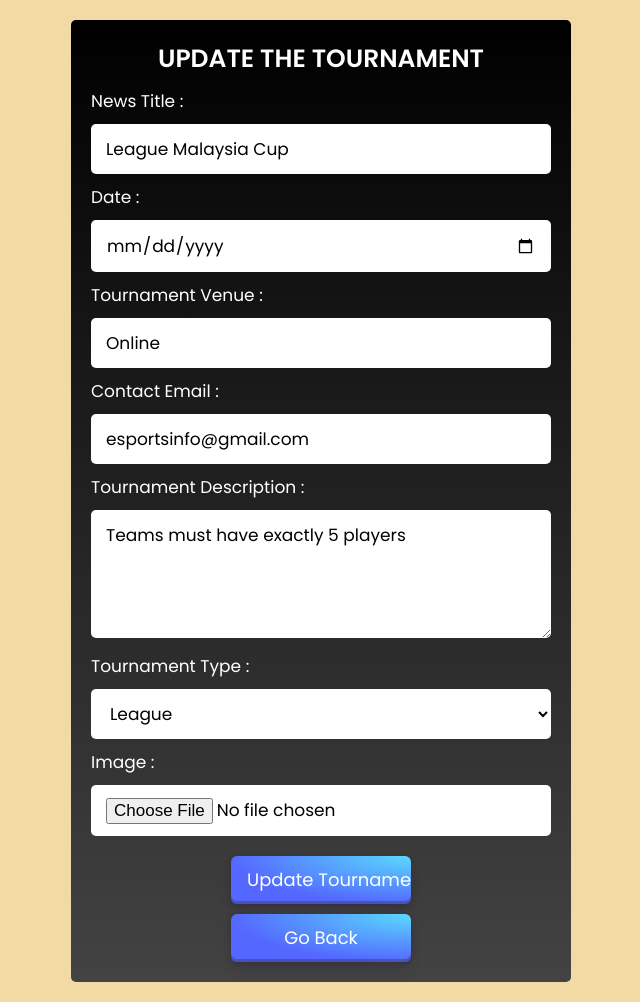
After one commit to LeeCK02/E-Sports-Information, a PHP site: page /Web/update_tour.php?edit=1 in a window 1280 px wide. The commit adds this page. Shown: the whole page, without its empty margins (319-959 px from the left). Run offline with PHP 8.4, Linux system fonts and the light colour scheme; data comes from the database, SQL or seed files in the repository.

Commit message:
Add files via upload

```diff
--- a/Web Development/public_html/add_tournaments.php
+++ b/Web Development/public_html/add_tournaments.php
@@ -285,7 +285,7 @@ if(isset($message)){
             <td><?php echo $row['description']; ?></td>
             <td><?php echo $row['type']; ?></td>
             <td>
-               <a href="update_news.php?edit=<?php echo $row['id']; ?>" class="edit-btn"> <i class="fas fa-edit"></i> edit </a>
+               <a href="update_tour.php?edit=<?php echo $row['id']; ?>" class="edit-btn"> <i class="fas fa-edit"></i> edit </a>
                <a href="add_tournaments.php?delete=<?php echo $row['id']; ?>" class="delete-btn"> <i class="fas fa-trash"></i> delete </a>
             </td>
          </tr>
--- /dev/null
+++ b/Web Development/public_html/update_tour.php
@@ -0,0 +1,154 @@
+<?php
+
+@include 'config.php';
+
+$id = $_GET['edit'];
+
+if(isset($_POST['update_tour'])){
+
+   $tour_title = $_POST['tour_title'];
+   $tour_date = date('Y-m-d', strtotime($_POST['date']));
+   $tour_venue = $_POST['venue'];
+   $tour_contact = $_POST['contact'];
+   $tour_description = $_POST['tour_description'];
+   $tour_image = $_FILES['tour_image']['name'];
+   $tour_type = $_POST['tour_type'];
+   $tour_image_tmp_name = $_FILES['tour_image']['tmp_name'];
+   $tour_image_folder = 'uploaded_img/'.$tour_image;
+
+   if(empty( $tour_title) || empty($tour_date) || empty($tour_venue) || empty($tour_contact) || empty($tour_description) || empty($tour_image) || empty( $tour_type)){
+      $message[] = 'please fill out all';
+   }else{
+      $update_data = "UPDATE tournaments SET title='$tour_title', date='$tour_date', venue='$tour_venue', contact='$tour_contact', description='$tour_description', type='$tour_type', img='$tour_image' WHERE id = '$id'";
+      $upload = mysqli_query($conn, $update_data);
+
+      if($upload){
+         move_uploaded_file($tour_image_tmp_name, $tour_image_folder);
+         header('location:add_tournaments.php');
+      }else{
+         $$message[] = 'please fill out all!';
+      }
+
+   }
+};
+
+?>
+
+<!DOCTYPE html>
+<html lang="en">
+<head>
+   <meta charset="UTF-8">
+   <meta http-equiv="X-UA-Compatible" content="IE=edge">
+   <meta name="viewport" content="width=device-width, initial-scale=1.0">
+   <link rel="stylesheet" href="css/style.css">
+
+
+<style>
+
+   .add-btn {
+      align-items: center;
+      appearance: none;
+      background-image: radial-gradient(100% 100% at 100% 0, #5adaff 0, #5468ff 100%);
+      border: 0;
+      border-radius: 6px;
+      box-shadow: rgba(45, 35, 66, .4) 0 2px 4px,rgba(45, 35, 66, .3) 0 7px 13px -3px,rgba(58, 65, 111, .5) 0 -3px 0 inset;
+      box-sizing: border-box;
+      color: #fff;
+      cursor: pointer;
+      display: inline-flex;
+      height: 48px;
+      justify-content: center;
+      line-height: 1;
+      list-style: none;
+      overflow: hidden;
+      padding-left: 16px;
+      padding-right: 16px;
+      position: relative;
+      text-align: left;
+      font-size: 18px;
+      margin-top: 1rem;
+      margin-left: 140px;
+      width: 180px;
+   }
+
+   .add-btn:hover {
+      box-shadow: rgba(45, 35, 66, .4) 0 4px 8px, rgba(45, 35, 66, .3) 0 7px 13px -3px, #3c4fe0 0 -3px 0 inset;
+      transform: translateY(-2px);
+      background-image: radial-gradient(100% 100% at 100% 0, blue 0, purple 100%);
+
+   }
+
+   .admin-news-form-container form {
+      background: linear-gradient(to top, #434343 0%, black 100%);
+   }
+
+   .admin-news-form-container form h3 {
+      text-transform: uppercase;
+      color: white;
+      margin-bottom: 1rem;
+      text-align: center;
+      font-size: 2.5rem;
+   }
+
+   </style>
+
+</head>
+<body style="background:#F1DAA4;">
+
+<?php
+   if(isset($message)){
+      foreach($message as $message){
+         echo '<span class="message">'.$message.'</span>';
+      }
+   }
+?>
+
+<div class="container">
+
+
+<div class="admin-news-form-container centered">
+
+   <?php
+
+      $select = mysqli_query($conn, "SELECT * FROM tournaments WHERE id = '$id'");
+      while($row = mysqli_fetch_assoc($select)){
+
+   ?>
+
+   <form action="" method="post" enctype="multipart/form-data">
+      <h3 class="title">update the tournament</h3>
+      <label for="title" style="font-size:1.7rem;color:white;">News Title :</label><br>
+      <input type="text" class="box" name="tour_title" value="<?php echo $row['title']; ?>" placeholder="enter the tournament title">
+      <label for="date" style="font-size:1.7rem;color:white;">Date :</label><br>
+      <input type="date" id="date" name="date" class="box">
+      <label for="venue" style="font-size:1.7rem;color:white;">Tournament Venue :</label><br>
+      <input type="text" placeholder="enter tournament venue" name="venue" value="<?php echo $row['venue']; ?>" class="box">
+      <label for="contact" style="font-size:1.7rem;color:white;">Contact Email :</label><br>
+      <input type="email" placeholder="enter contact email" name="contact" value="<?php echo $row['contact']; ?>" class="box">
+      <label for="desc" style="font-size:1.7rem;color:white;">Tournament Description :</label><br>
+      <textarea rows="4" cols="50"  placeholder="enter tournament description" name="tour_description" class="box"><?php echo htmlspecialchars($row['description']); ?></textarea>
+     <label for="type" style="font-size:1.7rem;color:white;">Tournament Type :</label><br>
+         <select id="newst_type" name="tour_type" class="box">
+            <option value="league">League</option>
+            <option value="csgo">CS:GO</option>
+            <option value="dota">Dota 2</option>
+            <option value="val">Valorant</option>
+         </select>
+         <label for="img" style="font-size:1.7rem;color:white;">Image :</label><br>
+         <input type="file" accept="image/png, image/jpeg, image/jpg" name="tour_image" class="box">
+      <input type="submit" value="update tournament" name="update_tour" class="add-btn">
+      <a href="add_tournaments.php" class="add-btn">Go Back</a>
+   </form>
+
+
+
+   <?php }; ?>
+
+
+
+</div>
+
+</div>
+
+</body>
+</html>
```
